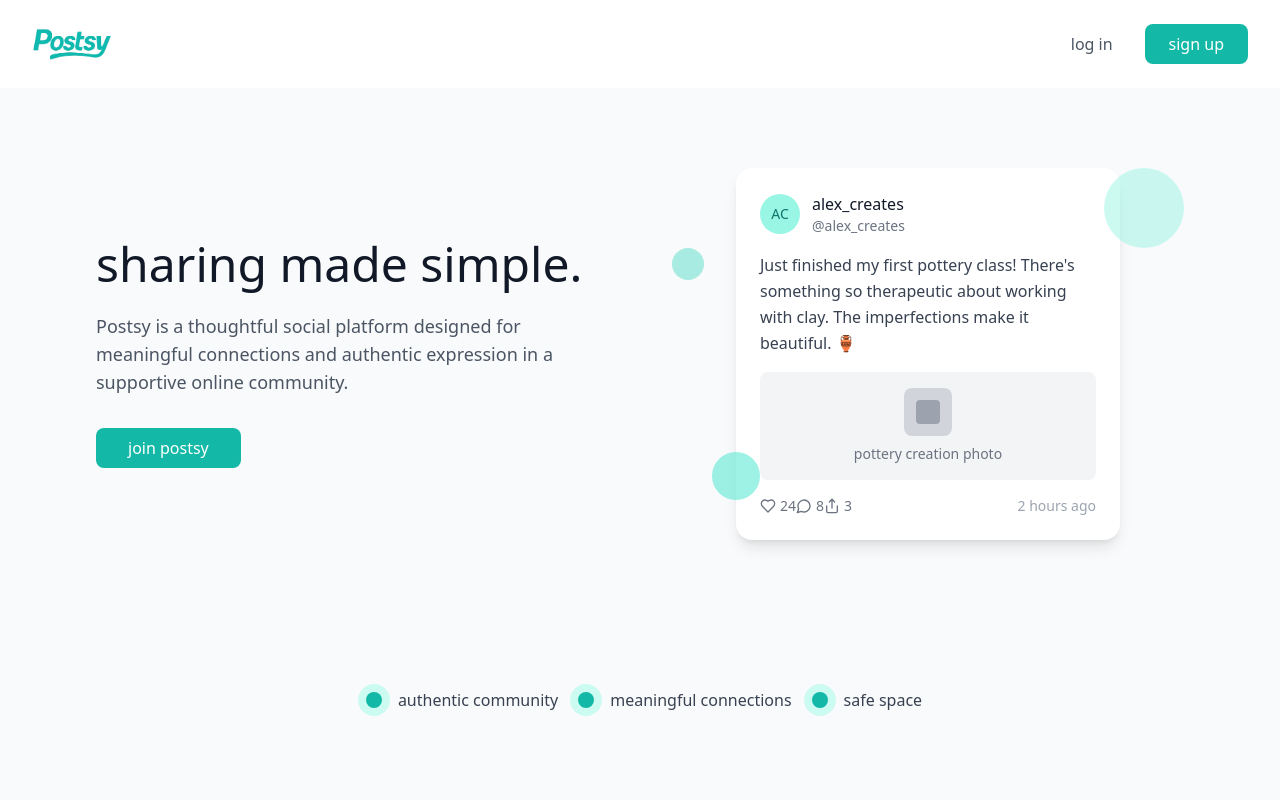
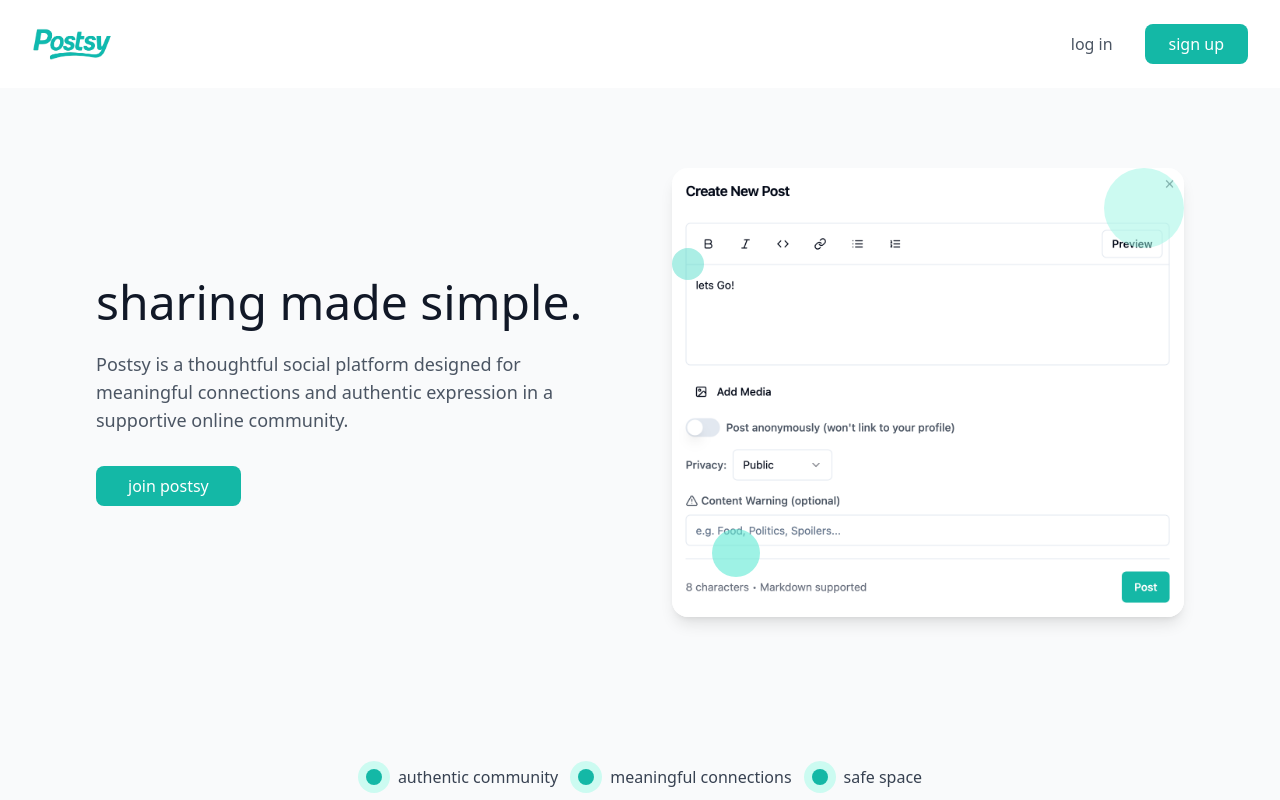
Before and after one commit to pyrig/haqiqa, a React (Vite) app: page / in a window 1280 px wide. Shown: the top 800 px of the page. Built offline with nearby package versions, Linux system fonts and the light colour scheme.

Commit message:
Remove right box, add uploaded image.
Replaced the right-side box on the landing page with the uploaded image, maintaining the same size.

```diff
--- a/src/pages/Index.tsx
+++ b/src/pages/Index.tsx
@@ -1,6 +1,5 @@
 import { Button } from "@/components/ui/button";
 import Header from "@/components/Header";
-import UserPost from "@/components/UserPost";
 import FeatureCard from "@/components/FeatureCard";
 import Footer from "@/components/Footer";
 import { Link } from "react-router-dom";
@@ -33,7 +32,13 @@ const Index = () => {
             <div className="absolute top-0 right-0 w-12 sm:w-20 h-12 sm:h-20 bg-teal-200 rounded-full opacity-50"></div>
             <div className="absolute bottom-10 left-5 sm:left-10 w-8 sm:w-12 h-8 sm:h-12 bg-teal-300 rounded-full opacity-60"></div>
             <div className="absolute top-10 sm:top-20 left-0 w-6 sm:w-8 h-6 sm:h-8 bg-teal-400 rounded-full opacity-40"></div>
-            <UserPost />
+            <div className="bg-white rounded-2xl shadow-lg overflow-hidden">
+              <img
+                src="/lovable-uploads/07979572-d885-43c6-99a0-c432278bce45.png"
+                alt="Create New Post Interface"
+                className="w-full h-auto"
+              />
+            </div>
           </div>
         </div>
       </div>
```
Also changed, not shown: public/lovable-uploads/07979572-d885-43c6-99a0-c432278bce45.png (added).
